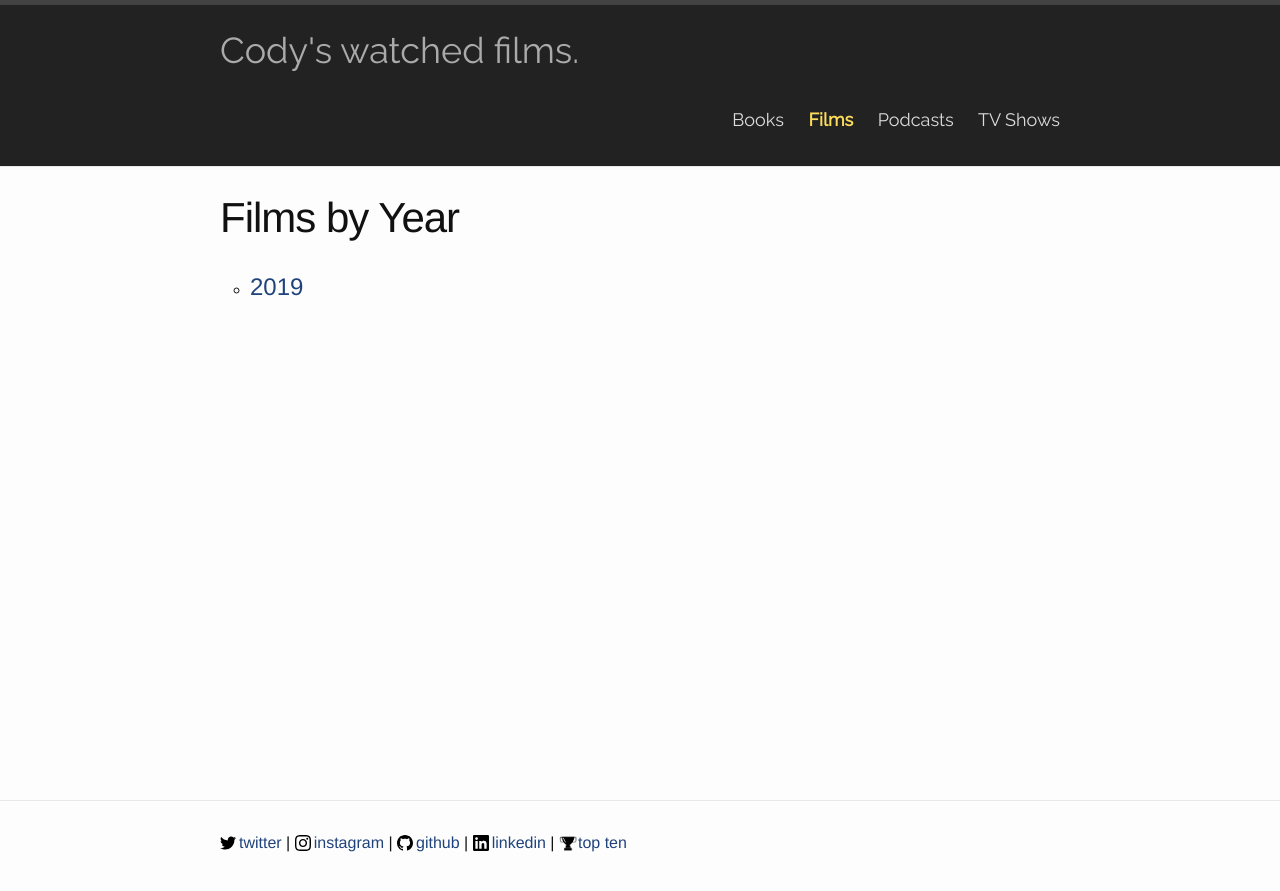
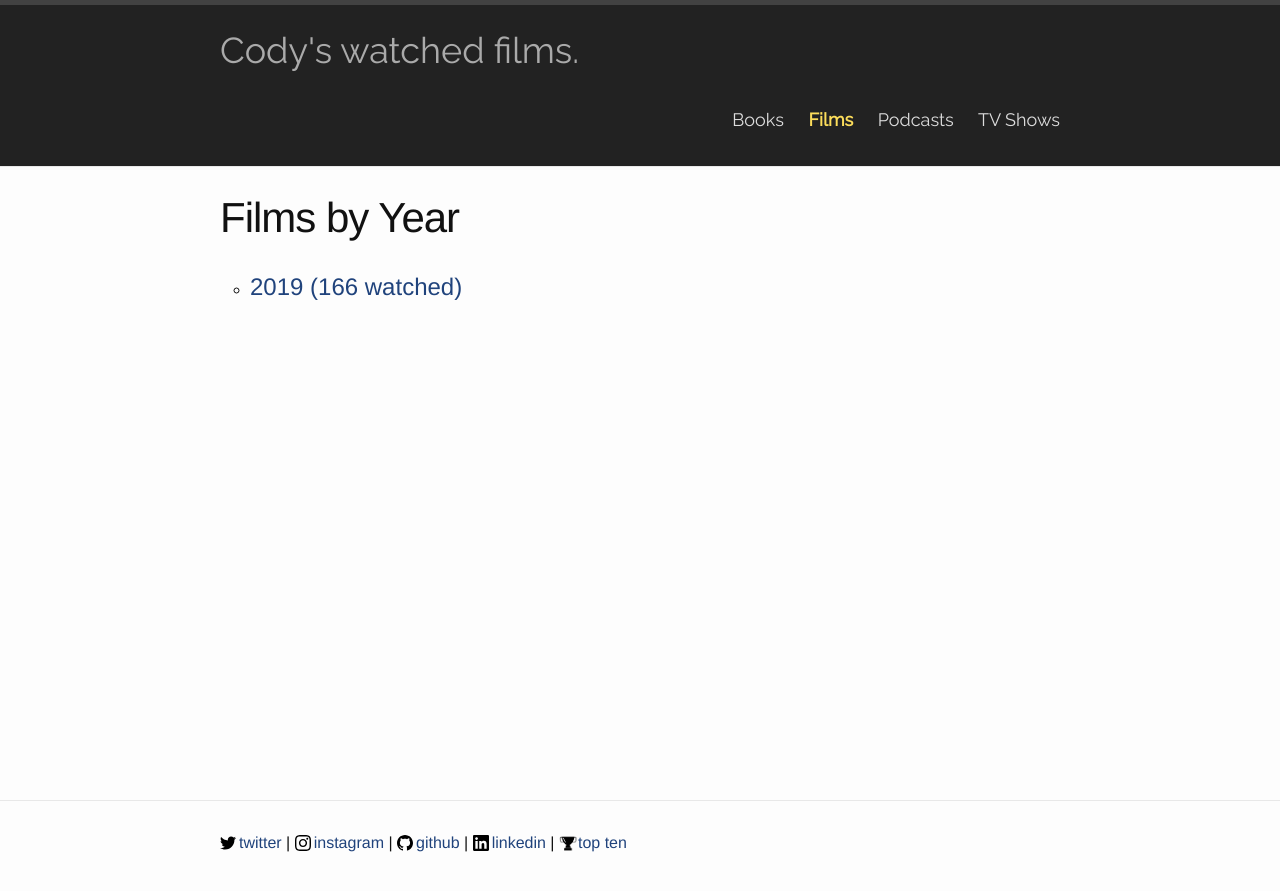
Before and after one commit to codydalerodgers/personal-blog, a Jekyll site: the page built from films/index.html, in a window 1280 px wide. Shown: the top 891 px of the page. Built offline with Jekyll 4.4.1, drawn with Linux system fonts in a browser that asks for light colours.

Commit message:
Adding counter to movies splashpage

```diff
--- a/films/index.html
+++ b/films/index.html
@@ -6,7 +6,7 @@ permalink: /films/
 <div class="year-list">
     <ul>
     {% for year in site.films reversed %}
-        <li><a href="{{ year.url | prepend: site.baseurl }}" class="year-link">{{ year.short-title }}</a></li>
+        <li><a href="{{ year.url | prepend: site.baseurl }}" class="year-link">{{ year.short-title }} (<span class="item-count" data-url="{{ year.url | prepend: site.baseurl }}"></span> watched)</a></li>
     {% endfor %}
     </ul>
 </div>
```
